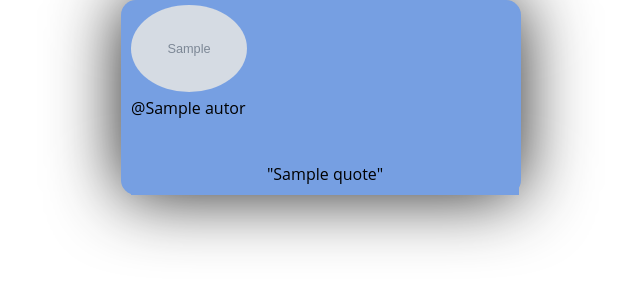
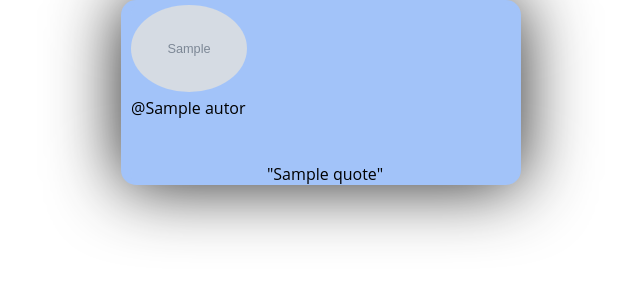
Before and after one commit to andreportilho/novabot, a Node server app: template views/index.ejs in a window 1280 px wide. Shown: the top 300 px of the page, without its empty margins (319-959 px from the left). Run offline with Node 20, Linux system fonts and the light colour scheme; the template is opened without the code that fills it: most values are stand-ins (such as "Sample title", 1, 10 or a date in 2020); grey boxes marked "Sample" are stand-in pictures; some libraries are stand-ins or nearby versions.

Commit message:
Alteração de layout

```diff
--- a/public/css/style.css
+++ b/public/css/style.css
@@ -14,17 +14,17 @@ body {
 	border-radius: 15px;
 	-moz-border-radius: 15px;
 	-webkit-border-radius: 15px;
-	background-color:#769fe2;
+	background-color:#a2c3f9;
 	margin:0px auto;
-	border-left:10px solid #769fe2;
-	border-right:2px solid #769fe2;
-	border-top: 5px solid #769fe2;
+	border-left:10px solid #a2c3f9;
+	border-right:2px solid #a2c3f9;
+	border-top: 5px solid #a2c3f9;
 }
 
 .quote {
 	text-align: center;
-	border-top: 0px solid #769fe2;
-	border-bottom: 10px solid #769fe2;
+	border-top: 0px solid #a2c3f9;
+	border-bottom: 0px solid #a2c3f9;
 }
 
 .imagem {
```
